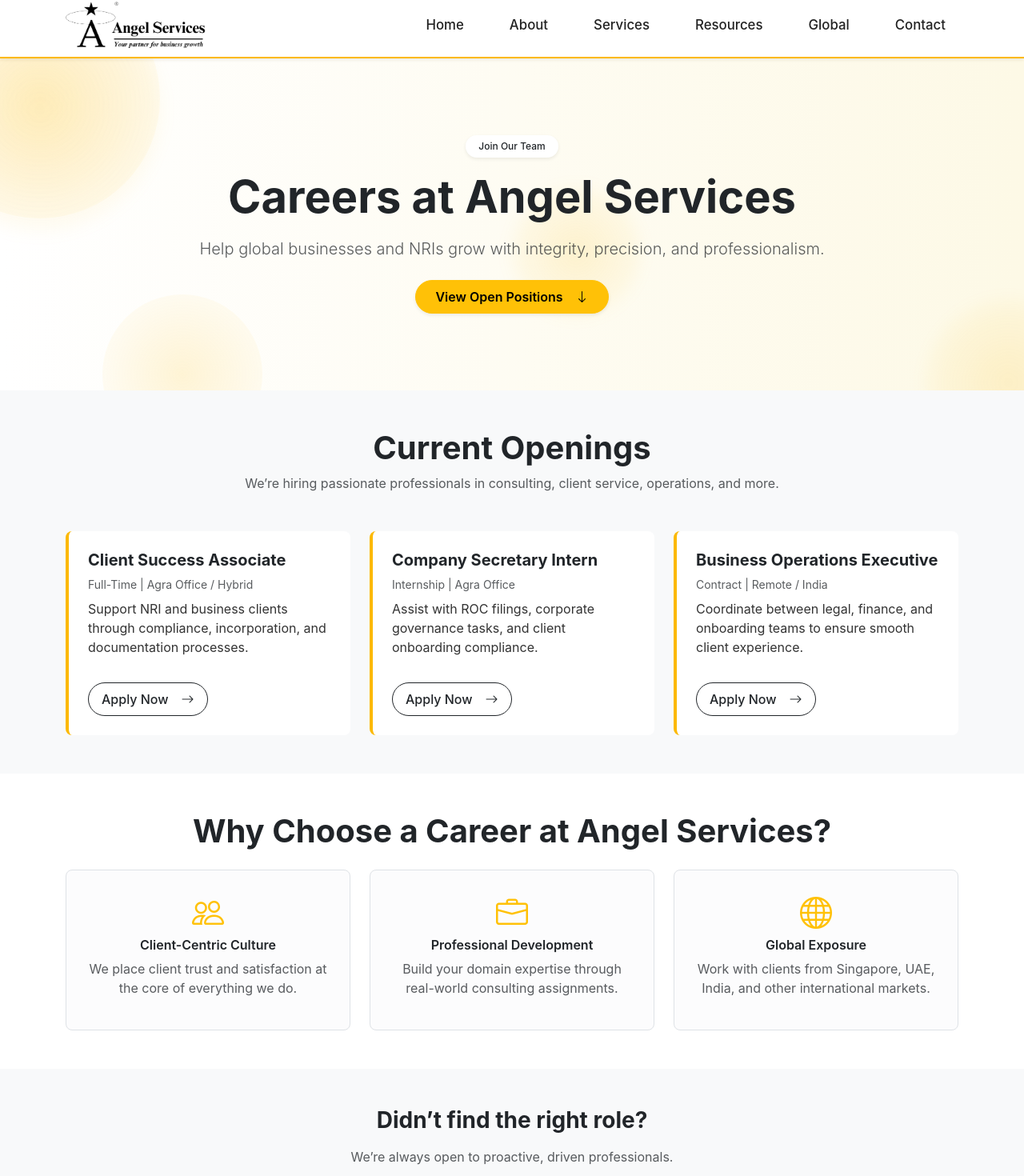
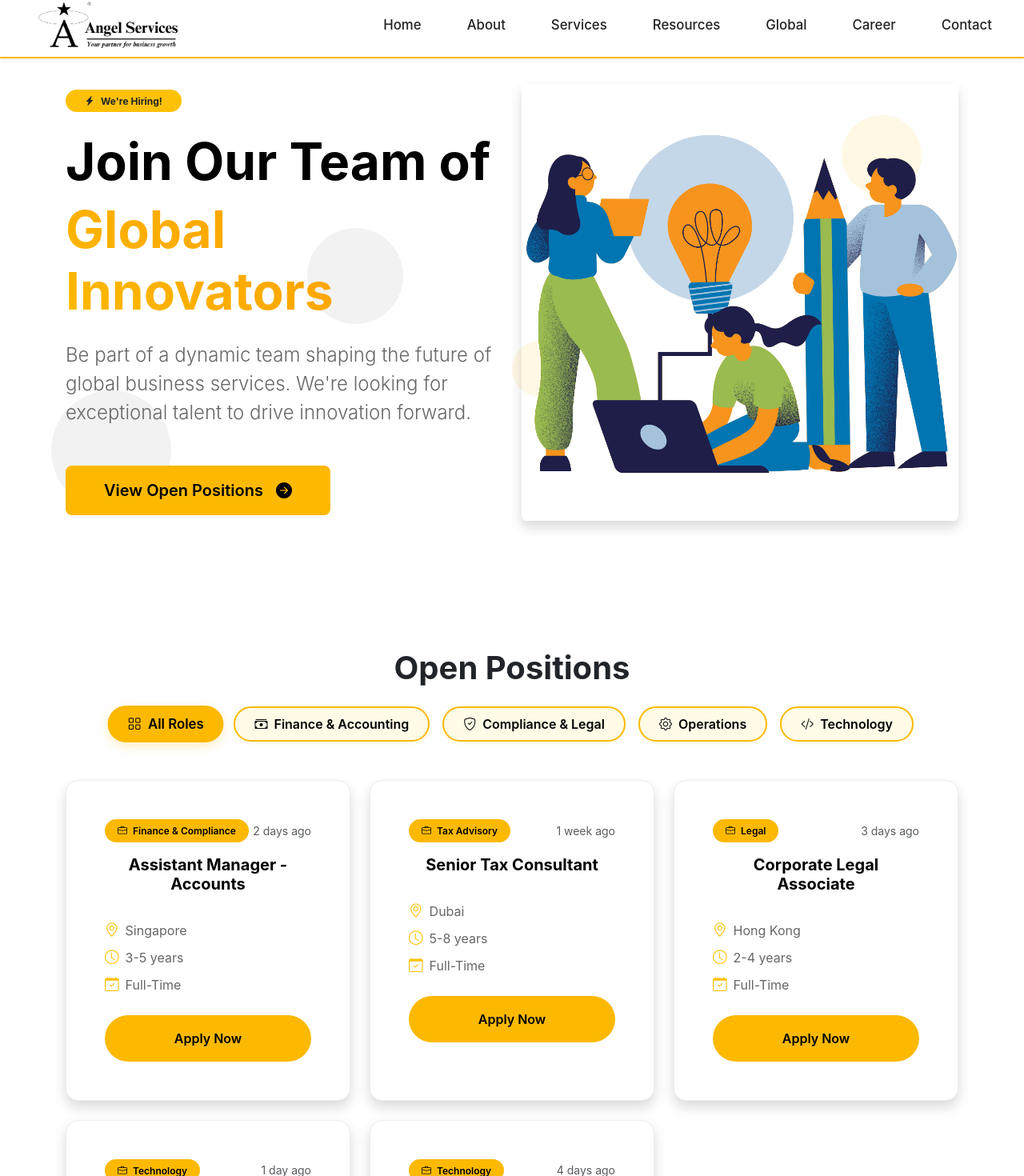
Before and after one commit to abidfayaz2022/ASPLwebD, a Next.js app in the folder frontend/: page /career in a window 1280 px wide. Shown: the part 7-1477 px from the top of the page at 80% size. Built offline with nearby package versions, Linux system fonts and the light colour scheme.

Commit message:
Career page and navbar update

```diff
--- a/frontend/src/components/ui/navbar.js
+++ b/frontend/src/components/ui/navbar.js
@@ -23,12 +23,15 @@
     { name: 'Services', path: '/services' },
     { name: 'Resources', path: '/resources' },
     { name: 'Global', path: '/services/global' },
+    { name: 'Career', path: '/career' },
     { name: 'Contact', path: '/contact' },
   ];
 
   return (
     <nav className={`navbar navbar-expand-lg fixed-top shadow-sm ${styles.navbarCustom}`}>
-      <div className="container d-flex justify-content-between align-items-center">
+      {/* Logo Section (left-aligned) */}
+      <div className="ps-5 d-flex align-items-center">
+
         <Link href="/" className={`navbar-brand d-flex align-items-center ${styles.logoWrapper}`}>
           <Image
             src="/images/angelserviceslogo (2).png"
@@ -39,18 +42,10 @@
             className={styles.logoImage}
           />
         </Link>
+      </div>
 
-        {/* Hamburger for mobile only */}
-        <button
-          className={`d-lg-none ${styles.navbarToggler}`}
-          onClick={() => setMenuOpen(!menuOpen)}
-          aria-label="Toggle navigation"
-        >
-          <span className={styles.navbarTogglerIcon}></span>
-        </button>
-
-        {/* Desktop Nav */}
-        <div className="collapse navbar-collapse justify-content-end d-none d-lg-block">
+      {/* Desktop Nav (right-aligned outside container) */}
+      <div className="d-none d-lg-flex align-items-center justify-content-end w-100 px-4">
         <ul className={`navbar-nav ${styles.navLinks}`}>
           {navItems.map((item) => {
             if (item.name === 'Global') {
@@ -78,7 +73,15 @@
           })}
         </ul>
       </div>
-      </div>
+
+      {/* Mobile Hamburger */}
+      <button
+        className={`d-lg-none ${styles.navbarToggler}`}
+        onClick={() => setMenuOpen(!menuOpen)}
+        aria-label="Toggle navigation"
+      >
+        <span className={styles.navbarTogglerIcon}></span>
+      </button>
 
       {/* Mobile Menu */}
       {menuOpen && (
--- a/frontend/src/pages/career.jsx
+++ b/frontend/src/pages/career.jsx
@@ -1,84 +1,353 @@
 'use client';
 
+import { useState } from 'react';
 import Link from 'next/link';
+import Image from 'next/image';
 
 const CareerPage = () => {
+  const [selectedCategory, setSelectedCategory] = useState('all');
+
+  const jobCategories = [
+    { id: 'all', name: 'All Roles', icon: 'bi-grid' },
+    { id: 'finance', name: 'Finance & Accounting', icon: 'bi-cash-stack' },
+    { id: 'compliance', name: 'Compliance & Legal', icon: 'bi-shield-check' },
+    { id: 'operations', name: 'Operations', icon: 'bi-gear' },
+    { id: 'technology', name: 'Technology', icon: 'bi-code-slash' }
+  ];
+
+  const jobs = [
+    {
+      id: 1,
+      title: 'Assistant Manager - Accounts',
+      category: 'finance',
+      location: 'Singapore',
+      type: 'Full-Time',
+      department: 'Finance & Compliance',
+      experience: '3-5 years',
+      postedDate: '2 days ago'
+    },
+    {
+      id: 2,
+      title: 'Senior Tax Consultant',
+      category: 'compliance',
+      location: 'Dubai',
+      type: 'Full-Time',
+      department: 'Tax Advisory',
+      experience: '5-8 years',
+      postedDate: '1 week ago'
+    },
+    {
+      id: 3,
+      title: 'Corporate Legal Associate',
+      category: 'compliance',
+      location: 'Hong Kong',
+      type: 'Full-Time',
+      department: 'Legal',
+      experience: '2-4 years',
+      postedDate: '3 days ago'
+    },
+    {
+      id: 4,
+      title: 'Senior Frontend Developer',
+      category: 'technology',
+      location: 'Singapore',
+      type: 'Full-Time',
+      department: 'Technology',
+      experience: '4-6 years',
+      postedDate: '1 day ago'
+    },
+    {
+      id: 5,
+      title: 'DevOps Engineer',
+      category: 'technology',
+      location: 'Dubai',
+      type: 'Full-Time',
+      department: 'Technology',
+      experience: '3-5 years',
+      postedDate: '4 days ago'
+    }
+  ];
+
+  const filteredJobs = selectedCategory === 'all'
+    ? jobs
+    : jobs.filter(job => job.category === selectedCategory);
+
   return (
-    <>
+    <div className="careers-page bg-white text-dark">
       {/* Hero Section */}
-      <section className="career-hero-section position-relative">
-  <div className="container py-5 position-relative z-2">
-    <div className="row justify-content-center align-items-center text-center py-5">
-      <div className="col-lg-10">
-        <span className="badge bg-white text-dark px-3 py-2 rounded-pill fw-medium mb-3 shadow-sm">
-          Join Our Team
-        </span>
-        <h1 className="display-4 fw-bold mb-3 text-dark">
-          Careers at Angel Services
-        </h1>
-        <p className="lead text-muted mb-4 fs-5">
-          Help global businesses and NRIs grow with integrity, precision, and professionalism.
-        </p>
-        <Link href="#openings" className="btn btn-warning rounded-pill px-4 py-2 fw-semibold shadow-sm transition-hover">
-          View Open Positions <i className="bi bi-arrow-down ms-2" />
-        </Link>
-      </div>
-    </div>
-  </div>
+      <section className="hero-section position-relative overflow-hidden bg-white">
+        <div className="animated-shapes">
+          <div className="shape shape-1"></div>
+          <div className="shape shape-2"></div>
+          <div className="shape shape-3"></div>
+          <div className="shape shape-4"></div>
+        </div>
+        <div className="container py-8 position-relative" style={{ zIndex: 2 }}>
+          <div className="row align-items-center">
+            <div className="col-lg-6">
+              <div className="hero-content">
+                <div className="badge-wrapper mb-4">
+                  <span className="badge bg-warning text-dark px-4 py-2 rounded-pill animate-pulse">
+                    <i className="bi bi-lightning-charge-fill me-2"></i>We're Hiring!
+                  </span>
+                </div>
+                <h1 className="display-3 fw-bold mb-4 text-black">
+                  Join Our Team of
+                  <span className="gradient-text d-block mt-2">Global Innovators</span>
+                </h1>
+                <p className="lead fs-4 text-gray-600 mb-5">
+                  Be part of a dynamic team shaping the future of global business services.
+                  We're looking for exceptional talent to drive innovation forward.
+                </p>
+                <a
+                  href="#open-positions"
+                  className="cta-button btn btn-lg px-5 py-3 fw-semibold"
+                >
+                  View Open Positions
+                  <i className="bi bi-arrow-right-circle-fill ms-2"></i>
+                </a>
+              </div>
+            </div>
+            <div className="col-lg-6">
+              <div className="hero-illustration">
+                <Image
+                  src="/images/team-illus.png"
+                  alt="Team Collaboration Illustration"
+                  width={600}
+                  height={300}
+                  className="img-fluid rounded shadow"
+                />
+              </div>
+            </div>
+          </div>
+        </div>
 
-  {/* Floating Gradient Circles */}
-  <div className="career-bg-circles">
-    <div className="orb orb-1" />
-    <div className="orb orb-2" />
-    <div className="orb orb-3" />
-  </div>
+        <style jsx>{`
+         .hero-section {
+  min-height: 80vh;
+  display: flex;
+  align-items: center;
+  padding-top: 0rem;
+  padding-bottom: 4rem;
+}
 
 
-        {/* Elegant Gradient Circles */}
-        <div className="career-bg-decor">
-          <div className="circle circle-1" />
-          <div className="circle circle-2" />
-        </div>
+          .animated-shapes .shape {
+            position: absolute;
+            border-radius: 50%;
+            animation: float 6s ease-in-out infinite;
+          }
+
+          .shape-1 {
+            width: 100px;
+            height: 100px;
+            background: #fcb900;
+            top: 10%;
+            right: 10%;
+            opacity: 0.1;
+          }
+
+          .shape-2 {
+            width: 150px;
+            height: 150px;
+            background: #000;
+            bottom: 20%;
+            left: 5%;
+            opacity: 0.05;
+          }
+
+          .shape-3 {
+            width: 70px;
+            height: 70px;
+            background: #fcb900;
+            top: 50%;
+            left: 50%;
+            opacity: 0.1;
+          }
+
+          .shape-4 {
+            width: 120px;
+            height: 120px;
+            background: #000;
+            top: 30%;
+            left: 30%;
+            opacity: 0.05;
+          }
+
+          @keyframes float {
+            0%, 100% { transform: translateY(0); }
+            50% { transform: translateY(-20px); }
+          }
+
+          .gradient-text {
+            background: linear-gradient(45deg, #fcb900, #ff9500);
+            -webkit-background-clip: text;
+            -webkit-text-fill-color: transparent;
+          }
+
+          .animate-pulse {
+            animation: pulse 2s infinite;
+          }
+
+          @keyframes pulse {
+            0%, 100% { opacity: 1; }
+            50% { opacity: 0.7; }
+          }
+
+          .cta-button {
+            background: #fcb900;
+            color: #000;
+            border: none;
+            transition: all 0.3s ease;
+          }
+
+          .cta-button:hover {
+            transform: translateY(-2px);
+            box-shadow: 0 10px 20px rgba(252, 185, 0, 0.2);
+            background: #ffd700;
+          }
+
+          .py-8 {
+  padding-top: 2rem;  /* instead of 6rem */
+  padding-bottom: 4rem;
+}
+
+
+          .bg-yellow {
+            background-color: #fcb900;
+          }
+
+          .text-gray-600 {
+            color: #666666;
+          }
+
+          .text-gray-500 {
+            color: #999;
+          }
+
+          .job-card {
+            background: #fff;
+            border: 1px solid #eee;
+            transition: all 0.3s ease;
+            box-shadow: 0 4px 12px rgba(0, 0, 0, 0.05);
+          }
+
+          .job-card:hover {
+            transform: translateY(-6px);
+            box-shadow: 0 10px 24px rgba(252, 185, 0, 0.1);
+            border-color: #fcb900;
+          }
+
+          .job-card h3 {
+            font-size: 1.25rem;
+          }
+
+          .job-card ul li i {
+            font-size: 1.1rem;
+          }
+
+          .border-hover:hover {
+            border-color: #fcb900;
+          }
+
+          .hover-lift:hover {
+            transform: translateY(-5px);
+          }
+
+          .hover-scale {
+            transition: all 0.3s ease;
+          }
+
+          .hover-scale:hover {
+            transform: scale(1.02);
+          }
+
+          .fs-sm {
+            font-size: 0.875rem;
+          }
+.active-filter,
+.inactive-filter {
+  cursor: pointer;
+}
+
+.active-filter {
+  background-color: #fcb900;
+  color: #000;
+  border: none;
+  box-shadow: 0 4px 12px rgba(252, 185, 0, 0.25);
+  transform: scale(1.05);
+}
+
+.inactive-filter {
+  background-color: #fffbe6;
+  color: #000;
+  border: 2px solid #fcb900;
+  transition: all 0.3s ease;
+  box-shadow: 0 2px 6px rgba(252, 185, 0, 0.1);
+}
+
+.inactive-filter:hover {
+  background-color: #fcb900;
+  color: #000;
+}
+
+
+          @media (max-width: 991px) {
+            .hero-illustration {
+              margin-top: 3rem;
+            }
+          }
+        `}</style>
       </section>
 
-      {/* Openings */}
-      <section id="openings" className="py-5 bg-light">
-        <div className="container">
-          <div className="text-center mb-5">
-            <h2 className="fw-bold text-dark display-6">Current Openings</h2>
-            <p className="text-muted col-md-8 mx-auto">
-              We’re hiring passionate professionals in consulting, client service, operations, and more.
-            </p>
+      {/* Job Categories Filter */}
+      <section className="py-8 bg-white" id="open-positions">
+        <div className="container text-center">
+          <h2 className="display-6 fw-bold mb-4">Open Positions</h2>
+          <div className="d-flex flex-wrap justify-content-center gap-3 mb-5">
+            {jobCategories.map(category => (
+              <button
+                key={category.id}
+                className={`d-flex align-items-center gap-2 rounded-pill px-4 py-2 fw-semibold ${selectedCategory === category.id ? 'active-filter' : 'inactive-filter'}`}
+
+                onClick={() => setSelectedCategory(category.id)}
+              >
+                <i className={`bi ${category.icon}`}></i> {category.name}
+              </button>
+            ))}
           </div>
+          <div className="row g-4">
+            {filteredJobs.map(job => (
+              <div key={job.id} className="col-md-6 col-lg-4">
+                <div className="job-card h-100 rounded-4 p-5 bg-white shadow border-hover hover-lift">
+                  <div className="d-flex justify-content-between align-items-center mb-3">
+                    <span className="badge bg-yellow text-black rounded-pill px-3 py-2 fw-semibold">
+                      <i className="bi bi-briefcase me-1"></i> {job.department}
+                    </span>
+                    <small className="text-muted">{job.postedDate}</small>
+                  </div>
 
-          <div className="row g-4">
-            {[
-              {
-                title: 'Client Success Associate',
-                location: 'Agra Office / Hybrid',
-                type: 'Full-Time',
-                description: 'Support NRI and business clients through compliance, incorporation, and documentation processes.',
-              },
-              {
-                title: 'Company Secretary Intern',
-                location: 'Agra Office',
-                type: 'Internship',
-                description: 'Assist with ROC filings, corporate governance tasks, and client onboarding compliance.',
-              },
-              {
-                title: 'Business Operations Executive',
-                location: 'Remote / India',
-                type: 'Contract',
-                description: 'Coordinate between legal, finance, and onboarding teams to ensure smooth client experience.',
-              },
-            ].map((role, index) => (
-              <div className="col-md-6 col-lg-4" key={index}>
-                <div className="job-card p-4 h-100 bg-white rounded-3">
-                  <h5 className="fw-bold text-dark">{role.title}</h5>
-                  <p className="text-muted small mb-2">{role.type} | {role.location}</p>
-                  <p className="text-secondary">{role.description}</p>
-                  <Link href="/contact" className="btn btn-outline-dark rounded-pill mt-3 px-3 py-2">
-                    Apply Now <i className="bi bi-arrow-right ms-2" />
+                  <h3 className="h5 fw-bold text-black mb-3">{job.title}</h3>
+                  <hr className="text-light my-3" />
+
+                  <ul className="list-unstyled mb-4 text-gray-600">
+                    <li className="mb-2 d-flex align-items-center">
+                      <i className="bi bi-geo-alt me-2 text-warning"></i> {job.location}
+                    </li>
+                    <li className="mb-2 d-flex align-items-center">
+                      <i className="bi bi-clock me-2 text-warning"></i> {job.experience}
+                    </li>
+                    <li className="d-flex align-items-center">
+                      <i className="bi bi-calendar-check me-2 text-warning"></i> {job.type}
+                    </li>
+                  </ul>
+
+                  <Link
+                    href={`/contact?job=${encodeURIComponent(job.title)}`}
+                    className="btn d-flex justify-content-center align-items-center w-100 rounded-pill py-3 fw-semibold hover-scale"
+                    style={{ backgroundColor: '#fcb900', color: '#000' }}
+                  >
+                    Apply Now
                   </Link>
                 </div>
               </div>
@@ -86,178 +355,7 @@
           </div>
         </div>
       </section>
-
-      {/* Why Join Section */}
-      <section className="py-5 bg-white">
-        <div className="container text-center">
-          <h2 className="fw-bold display-6 mb-4 text-dark">
-            Why Choose a Career at Angel Services?
-          </h2>
-          <div className="row g-4 justify-content-center">
-            {[
-              {
-                icon: 'bi-people',
-                title: 'Client-Centric Culture',
-                text: 'We place client trust and satisfaction at the core of everything we do.',
-              },
-              {
-                icon: 'bi-briefcase',
-                title: 'Professional Development',
-                text: 'Build your domain expertise through real-world consulting assignments.',
-              },
-              {
-                icon: 'bi-globe',
-                title: 'Global Exposure',
-                text: 'Work with clients from Singapore, UAE, India, and other international markets.',
-              },
-            ].map((item, index) => (
-              <div className="col-md-4" key={index}>
-                <div className="p-4 h-100 border rounded-3 bg-light-subtle">
-                  <i className={`bi ${item.icon} fs-1 mb-3 text-warning`} />
-                  <h6 className="fw-semibold text-dark">{item.title}</h6>
-                  <p className="text-muted">{item.text}</p>
-                </div>
-              </div>
-            ))}
-          </div>
-        </div>
-      </section>
-
-      {/* Final CTA */}
-      <section className="text-center py-5 bg-light">
-        <div className="container">
-          <h3 className="fw-bold mb-3 text-dark">Didn’t find the right role?</h3>
-          <p className="text-muted mb-4">We’re always open to proactive, driven professionals.</p>
-          <Link href="/contact" className="btn btn-warning rounded-pill px-4 py-2 fw-semibold">
-            Send Your Resume <i className="bi bi-send ms-2" />
-          </Link>
-        </div>
-      </section>
-
-      {/* Styles */}
-      <style jsx>{`
-        .career-hero-section {
-      background: linear-gradient(90deg, #fff, #fdf9e6);
-      overflow: hidden;
-      position: relative;
-    }
-
-    .career-bg-circles {
-      position: absolute;
-      top: 0;
-      left: 0;
-      height: 100%;
-      width: 100%;
-      z-index: 0;
-      overflow: hidden;
-      pointer-events: none;
-    }
-
-    .orb {
-      position: absolute;
-      border-radius: 50%;
-      background: radial-gradient(circle, rgba(252, 185, 0, 0.15), transparent);
-      animation: float 8s ease-in-out infinite;
-      filter: blur(10px);
-    }
-
-    .orb-1 {
-      width: 300px;
-      height: 300px;
-      top: -80px;
-      left: -100px;
-    }
-
-    .orb-2 {
-      width: 200px;
-      height: 200px;
-      bottom: -100px;
-      right: -80px;
-      animation-delay: 2s;
-    }
-
-    .orb-3 {
-      width: 160px;
-      height: 160px;
-      top: 40%;
-      left: 50%;
-      transform: translate(-50%, -50%);
-      animation-delay: 4s;
-    }
-
-    @keyframes float {
-      0%, 100% {
-        transform: translateY(0) scale(1);
-      }
-      50% {
-        transform: translateY(-10px) scale(1.03);
-      }
-    }
-
-    .btn-warning {
-      background-color: #fcb900;
-      border: none;
-      color: #000;
-      transition: all 0.2s ease-in-out;
-    }
-
-    .btn-warning:hover {
-      background-color: #e2a700;
-      transform: translateY(-2px);
-      box-shadow: 0 4px 12px rgba(0, 0, 0, 0.1);
-    }
-        .career-hero {
-          background: linear-gradient(90deg, #ffffff, #fdfaf2);
-          position: relative;
-        }
-
-        .career-bg-decor .circle {
-          position: absolute;
-          border-radius: 50%;
-          background: radial-gradient(circle, rgba(252, 185, 0, 0.15), transparent);
-        }
-
-        .circle-1 {
-          width: 300px;
-          height: 300px;
-          top: -100px;
-          left: -100px;
-        }
-
-        .circle-2 {
-          width: 200px;
-          height: 200px;
-          bottom: -80px;
-          right: -60px;
-        }
-
-        .job-card {
-          border-left: 4px solid #fcb900;
-          transition: box-shadow 0.3s ease;
-        }
-
-        .job-card:hover {
-          box-shadow: 0 6px 16px rgba(0, 0, 0, 0.05);
-        }
-
-        .btn-warning {
-          background-color: #fcb900;
-          color: #000;
-          border: none;
-          transition: transform 0.2s ease;
-        }
-
-        .btn-warning:hover {
-          background-color: #e2a700;
-          transform: translateY(-2px);
-        }
-
-        .btn-outline-dark:hover {
-          background-color: #000;
-          color: #fff;
-        }
-      `}</style>
-    </>
+    </div>
   );
 };
 
--- a/frontend/src/pages/uae.jsx
+++ b/frontend/src/pages/uae.jsx
@@ -101,9 +101,9 @@
         title="Speak with Our UAE Advisor"
         subtitle="Have questions or want to explore setup options? Connect with our UAE desk:"
         name="Srinwas Nandiraju"
-        role="Angel Services – UAE Desk"
-        email="sriniwas@theangelservices.com"
-        phone="+971 [Insert Contact Number]"
+        role="Business Head, UAE"
+        email="sriniwas.nandiraju@theangelservices.com"
+        phone="+971-508506581"
       />
 
       {/* Final CTA */}
--- a/frontend/src/styles/Navbar.module.css
+++ b/frontend/src/styles/Navbar.module.css
@@ -25,6 +25,10 @@
 .navLinks {
   display: flex;
   gap: 25px;
+
+  /* ✅ ADD THIS TO REMOVE SPACE AFTER LAST ITEM */
+  margin-right: 0 !important;
+  padding-right: 0 !important;
 }
 
 .navItem {
@@ -122,7 +126,6 @@
 }
 
 /* === Dropdown Styles for Global === */
-/* Dropdown Menu Styling */
 .dropdownWrapper {
   position: relative;
   z-index: 9999;
@@ -164,11 +167,9 @@
 .dropdownItem:hover {
   background-color: #f9f9f9;
   padding-left: 1.25rem;
-  border-left: 3px solid #fcb900; /* your brand yellow */
+  border-left: 3px solid #fcb900;
   color: #000;
 }
-
-
 
 /* Mobile logo size tweak */
 @media (max-width: 768px) {
@@ -188,7 +189,7 @@
     transform: translateY(0);
   }
 }
-/* Force hamburger icon to appear on small screens */
+
 @media (max-width: 991.98px) {
   .navbarToggler {
     display: block !important;
@@ -205,8 +206,11 @@
     background-size: contain;
   }
 
-  /* Ensure desktop nav stays hidden on mobile */
   .navLinks {
     display: none !important;
   }
 }
+.navbar-nav {
+  margin-right: 0 !important;
+  padding-right: 0 !important;
+}
```
Also changed, not shown: frontend/src/pages/services/global.jsx (+37 -55 lines), frontend/public/images/team-illus.png (added). Lines whose indentation alone changed are shown as unchanged.
